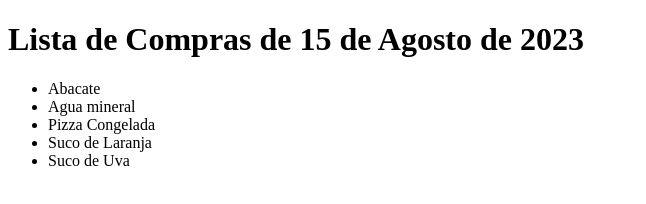
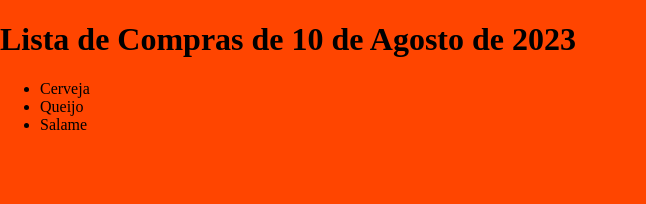
Before and after one commit to ThalesAvila/meu_repositorio_de_exemplo, a plain HTML site: page index.html in a window 1280 px wide. Shown: the whole page, without its empty margins (0-646 px from the left). Drawn offline with Linux system fonts and the light colour scheme.

Commit message:
Lista de compras do dia 10 de agosto

```diff
--- a/index.css
+++ b/index.css
@@ -1,3 +1,4 @@
 body {
     margin: 0;
+    background-color: orangered;
 }
--- a/index.html
+++ b/index.html
@@ -4,16 +4,15 @@
     <meta charset="UTF-8">
     <meta http-equiv="X-UA-Compatible" content="IE=edge">
     <meta name="viewport" content="width=device-width, initial-scale=1.0">
+    <link rel="stylesheet" href="index.css">
     <title>Lista de Compras</title>
 </head>
 <body>
-    <h1>Lista de Compras de 15 de Agosto de 2023</h1>
+    <h1>Lista de Compras de 10 de Agosto de 2023</h1>
     <ul>
-        <li>Abacate</li>
-        <li>Agua mineral</li>
-        <li>Pizza Congelada</li>
-        <li>Suco de Laranja</li>
-        <li>Suco de Uva</li>
+        <li>Cerveja</li>
+        <li>Queijo</li>
+        <li>Salame</li>
     </ul>
 </body>
 </html>
```
